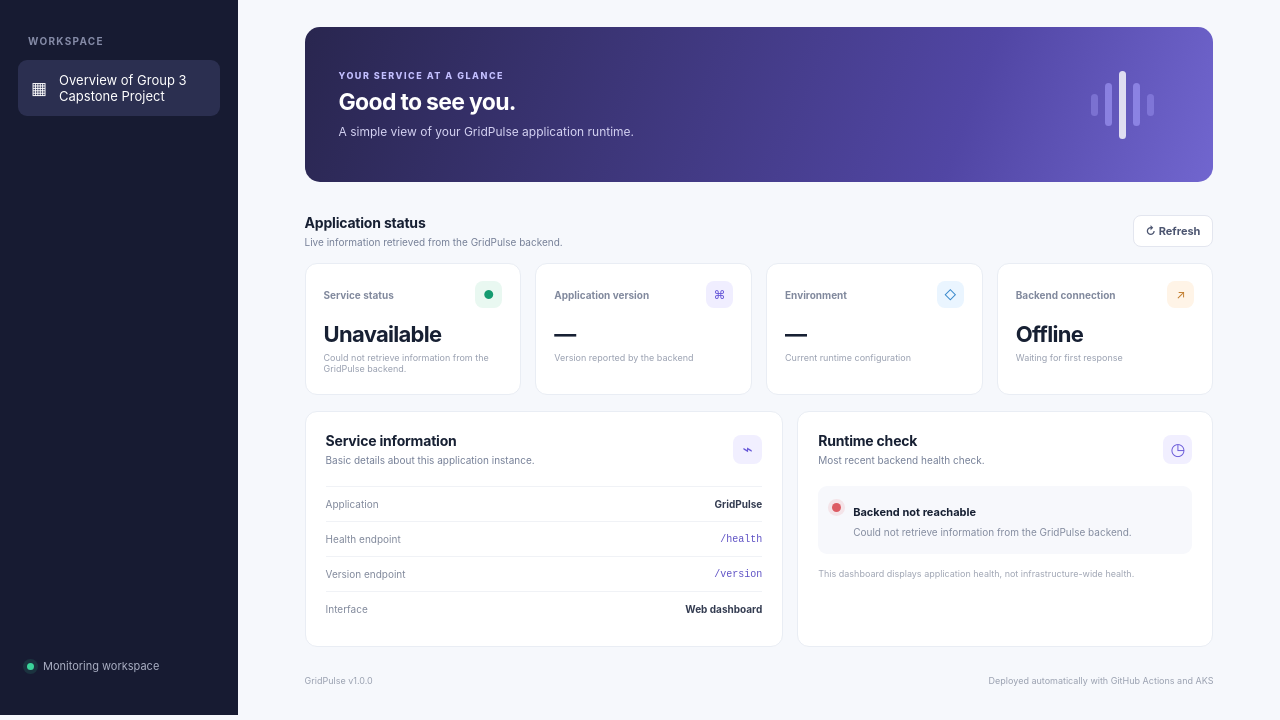
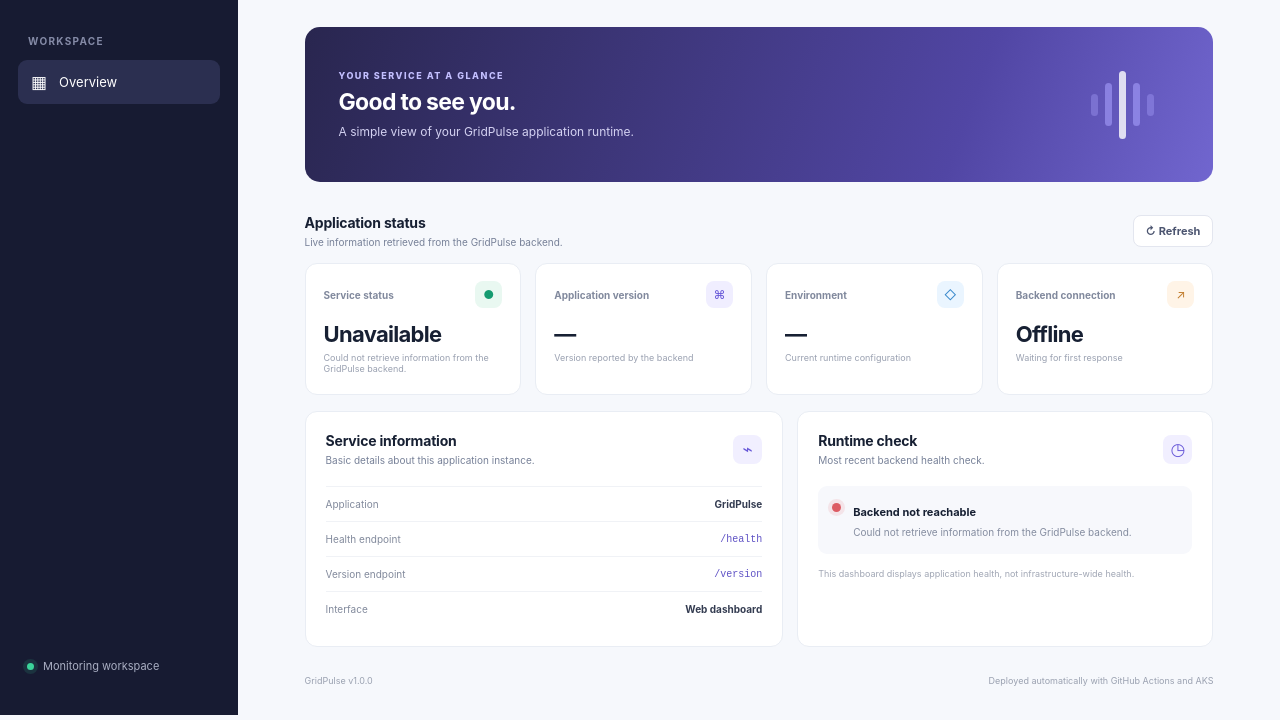
Before and after one commit to ufuomaorieruo/GridPulse, a website: page public/index.html in a window 1280 px wide. Shown: the part 85-805 px from the top of the page. Drawn offline with Linux system fonts and the light colour scheme; no server answers.

Commit message:
update dashboard overview

```diff
--- a/public/index.html
+++ b/public/index.html
@@ -19,7 +19,7 @@
       <div class="sidebar-label">WORKSPACE</div>
       <a class="nav-link active" href="/">
         <span class="nav-icon">▦</span>
-        Overview of Group 3 Capstone Project
+        Overview
       </a>
 
       <div class="sidebar-bottom">
```
Also changed, not shown: README.md.
